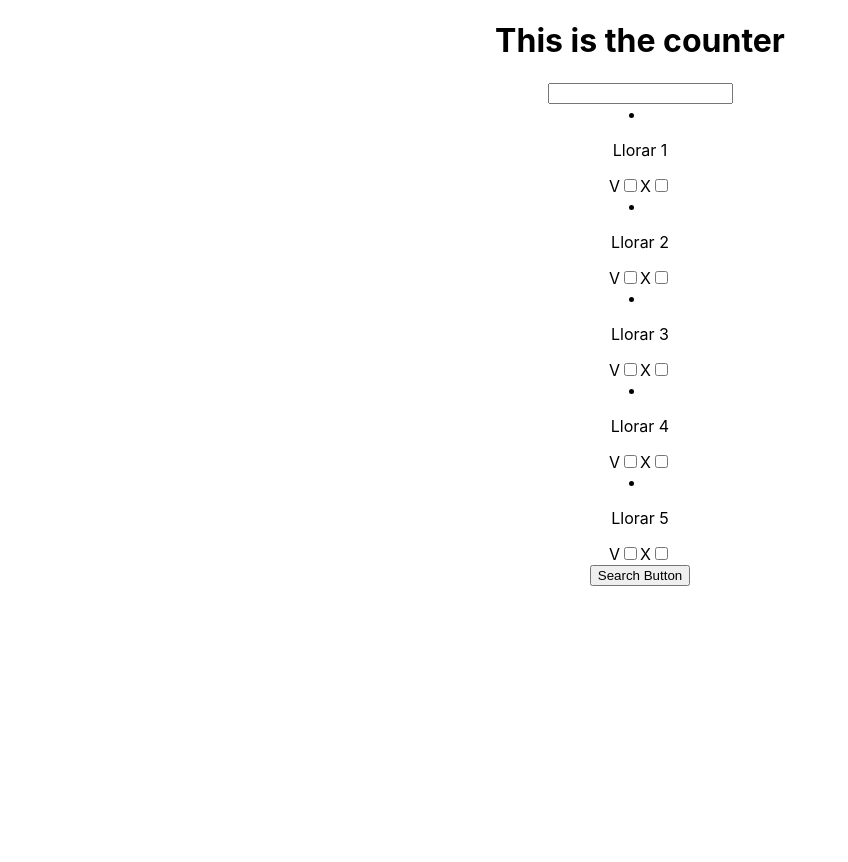
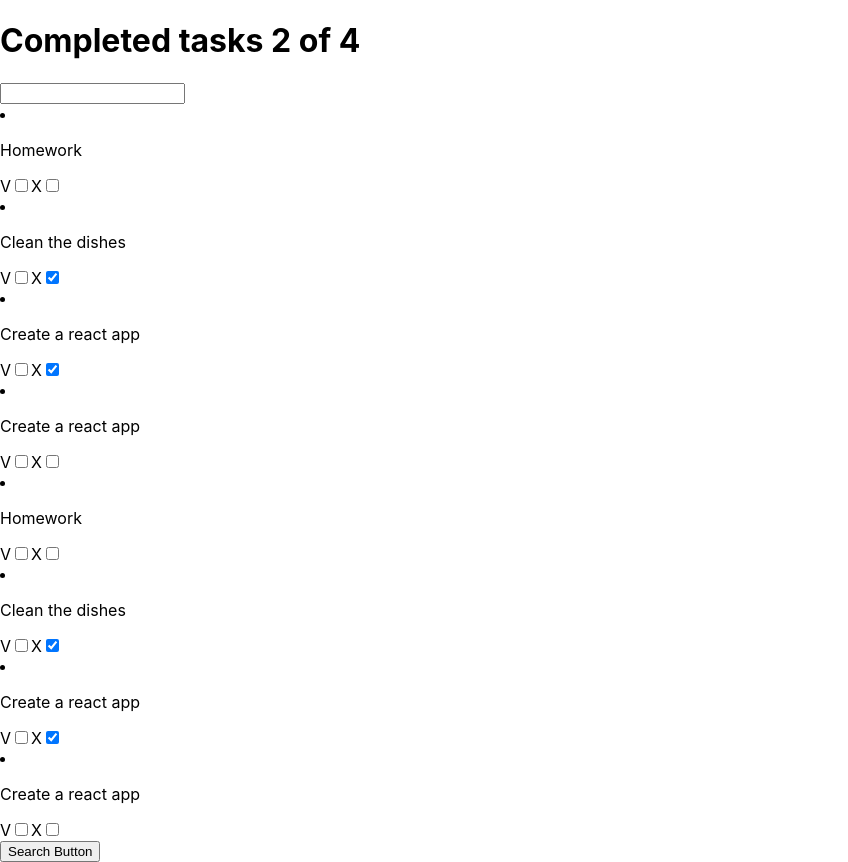
Before and after one commit to erix-code/react-basic, a React (Create React App) app: page / in a window 1280 px wide. Shown: the whole page, without its empty margins (0-848 px from the left). Before the commit the page ends 800 px from the top, so only its background shows below. Built offline with nearby package versions, Linux system fonts and the light colour scheme.

Commit message:
- Adding new tasks list to the App.js - Improving counter now can show the quanity of tasks and completed tasks. - Improving Todo Item

```diff
--- a/src/App.js
+++ b/src/App.js
@@ -1,27 +1,34 @@
 import logo from './platzi.webp';
 import './App.css';
-import TodoItem  from "./Components/TodoItem";
-import { TodoList } from "./Components/TodoList";
+import React from "react";
+import TodoItem from "./Components/TodoItem";
+import {TodoList} from "./Components/TodoList";
 import TodoSearch from "./Components/TodoSearch";
 import TodoCounter from "./Components/TodoCounter";
-import { CreateTodoButton } from "./Components/CreateTodoButton";
+import {CreateTodoButton} from "./Components/CreateTodoButton";
 
 function App() {
-    const list = [1, 2, 3, 4, 5]
-  return (
-    <div className="App">
-        <TodoCounter></TodoCounter>
+    let tasks = [{text: "Homework", isCompleted: false},
+        {text: "Clean the dishes", isCompleted: true},
+        {text: "Create a react app", isCompleted: true},
+        {text: "Create a react app", isCompleted: false}
+    ];
+
+    return (<React.Fragment>
+        <TodoCounter tasksQuantity={tasks.length} completedTasks={2}></TodoCounter>
         <TodoSearch></TodoSearch>
         <TodoList>
-            {list.map((item, key) => {
+            {tasks.map((item, key) => {
                 return <TodoItem item={item} key={key}/>
             })}
+            {/*Ecmscript 6*/}
+            {tasks.map((item, key) => (
+                <TodoItem item={item} key={key}></TodoItem>)
+            )}
         </TodoList>
-        <CreateTodoButton></CreateTodoButton>
-    </div>
-  );
+        <CreateTodoButton tasks={tasks}></CreateTodoButton>
+    </React.Fragment>);
 }
 
 
-
 export default App;
--- a/src/Components/TodoCounter.js
+++ b/src/Components/TodoCounter.js
@@ -1,6 +1,6 @@
 import React from "react";
 
-function TodoCounter () {
-    return(<h1>This is the counter</h1>)
+function TodoCounter ({tasksQuantity, completedTasks}) {
+    return(<h1>Completed tasks {completedTasks} of {tasksQuantity}</h1>)
 }
 export default TodoCounter;
--- a/src/Components/TodoItem.js
+++ b/src/Components/TodoItem.js
@@ -2,11 +2,11 @@ import React from "react";
 function TodoItem(props){
     return (
         <li>
-            <p>Llorar {props.item}</p>
+            <p>{props.item.text}</p>
             V
             <input title={"O"} value={"D"} type={"checkbox"}/>
             X
-            <input title={"X"} type={"checkbox"}/>
+            <input title={"X"} type={"checkbox"} checked={props.item.isCompleted ? true : false}/>
 
         </li>
     )
--- a/src/Components/TodoList.js
+++ b/src/Components/TodoList.js
@@ -2,9 +2,9 @@ import React from "react";
 
 function TodoList(props) {
     return(
-        <div>
+        <React.Fragment>
             {props.children}
-        </div>
+        </React.Fragment>
     )
 }
 
--- a/src/Components/TodoSearch.js
+++ b/src/Components/TodoSearch.js
@@ -4,7 +4,7 @@ export default  function TodoSearch () {
     return (
         <div>
             <label htmlFor="todo-search"></label>
-            <input name={"todo-search"} type="text"/>
+            <input id={"todo-search"} type="text"/>
         </div>
     );
 }
```
